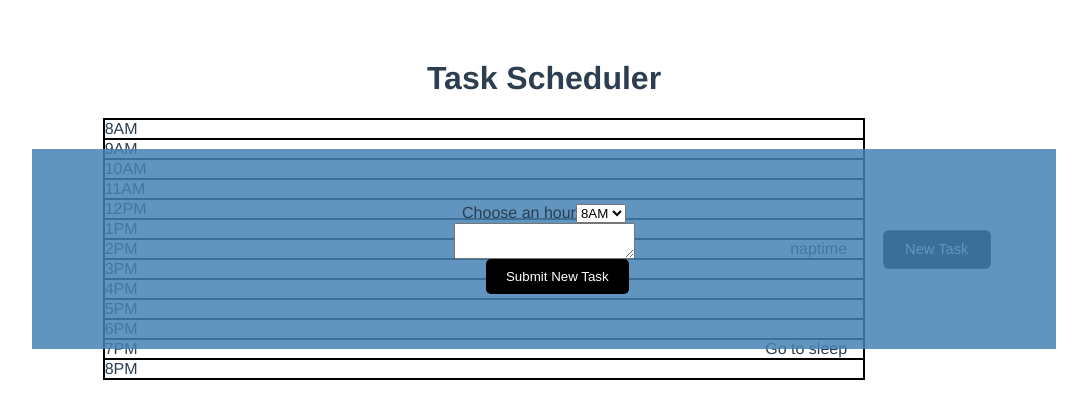
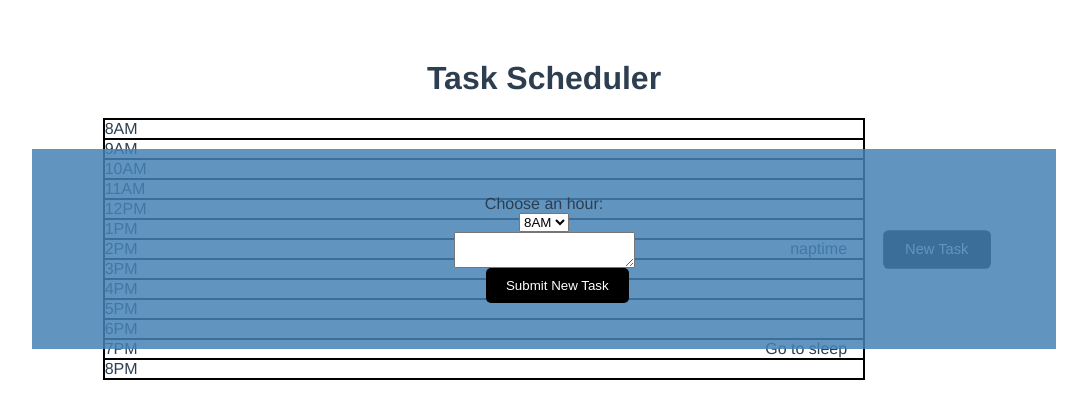
Before and after one commit to devtopher/task-scheduler, a Vue app: page / in a window 1280 px wide. Both pictures are taken after a click on the button "New Task". Shown: the top 418 px of the page, without its empty margins (96-1183 px from the left). Built offline with nearby package versions, Linux system fonts and the light colour scheme.

Commit message:
label update

```diff
--- a/src/components/TaskModule.vue
+++ b/src/components/TaskModule.vue
@@ -1,6 +1,8 @@
 <template>
     <div>
-        <label>Choose an hour<select><option>8AM</option></select></label>
+        <label for="hour-select">Choose an hour:</label><select name="hours" id="hour-select">
+            <option value="8">8AM</option>
+            </select>
         <textarea></textarea>
         <Button buttonText="Submit New Task"  />
     </div>
```
